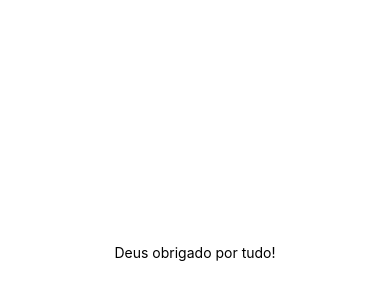
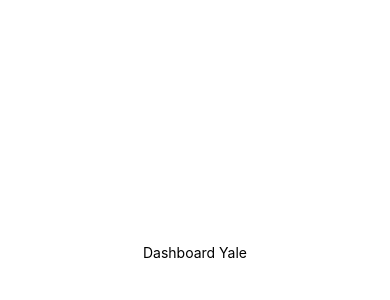
Before and after one commit to yale1995/go-finances, a React Native app: screen / in a window 390 px wide. Shown: the part 170-470 px from the top of the page. Built offline with nearby package versions, Linux system fonts and the light colour scheme.

Commit message:
feat: dashboard screen

```diff
--- a/App.tsx
+++ b/App.tsx
@@ -1,21 +1,8 @@
-import { StatusBar } from 'expo-status-bar';
-import React from 'react';
-import { StyleSheet, Text, View } from 'react-native';
-import { Welcome } from './components/Welcome';
+import React from 'react'
+import {Dashboard} from './src/screens/Dashboard'
 
-export default function App() {
+export default function Home() {
   return (
-    <View style={styles.container}>
-      <Welcome />
-    </View>
-  );
+    <Dashboard/>
+  )
 }
-
-const styles = StyleSheet.create({
-  container: {
-    flex: 1,
-    backgroundColor: '#fff',
-    alignItems: 'center',
-    justifyContent: 'center',
-  },
-});
--- /dev/null
+++ b/src/screens/Dashboard.tsx
@@ -0,0 +1,18 @@
+import React from 'react'
+import { View, Text, StyleSheet } from 'react-native'
+
+export function Dashboard() {
+    return (
+        <View style={styles.container}>
+            <Text>Dashboard Yale</Text>
+        </View>
+    )
+}
+
+const styles = StyleSheet.create({
+    container: {
+        flex: 1,
+        justifyContent: 'center',
+        alignItems:'center',
+    }
+})
```
Also changed, not shown: src/components/Welcome.tsx (renamed from components/Welcome.tsx).
